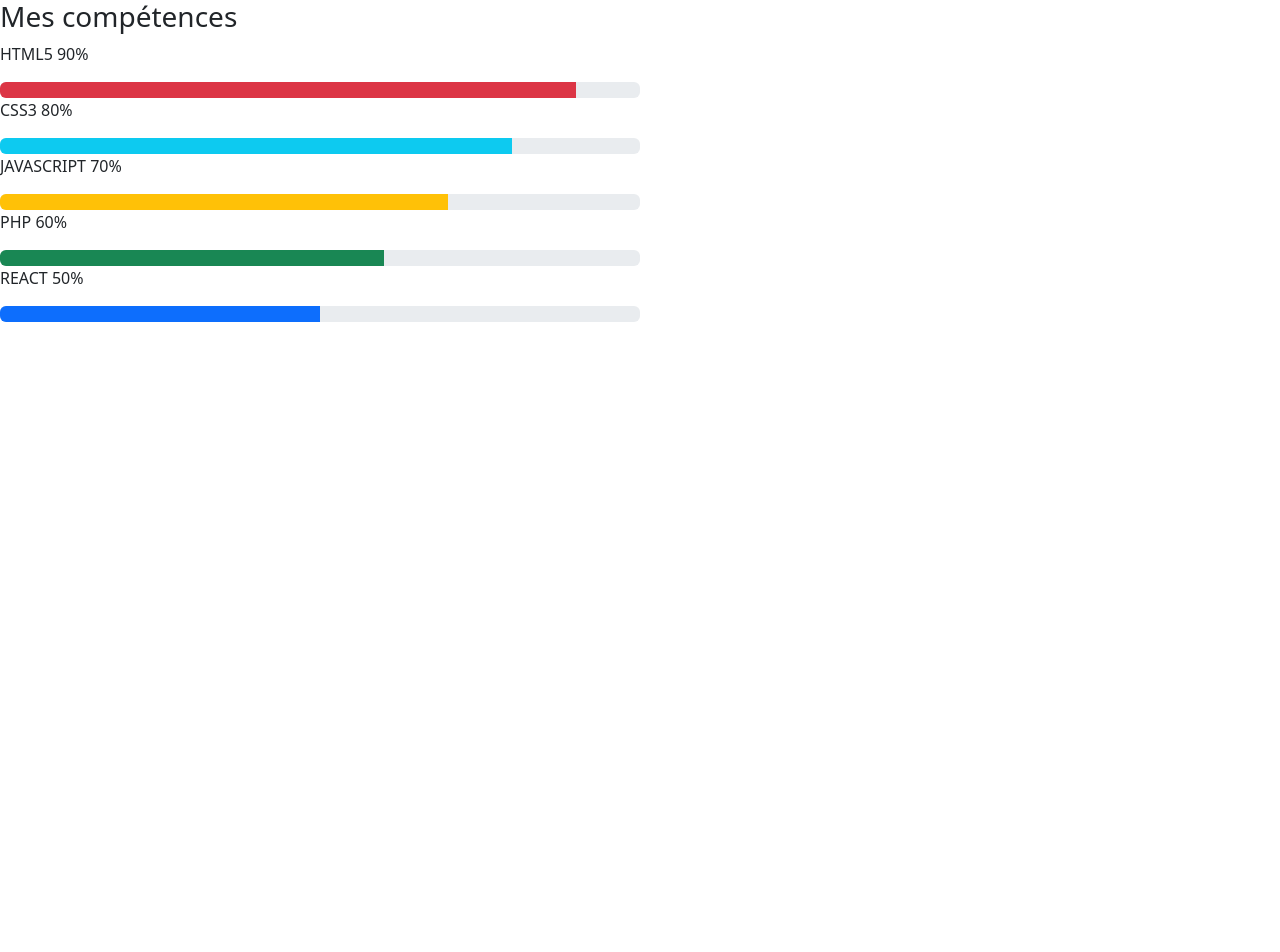
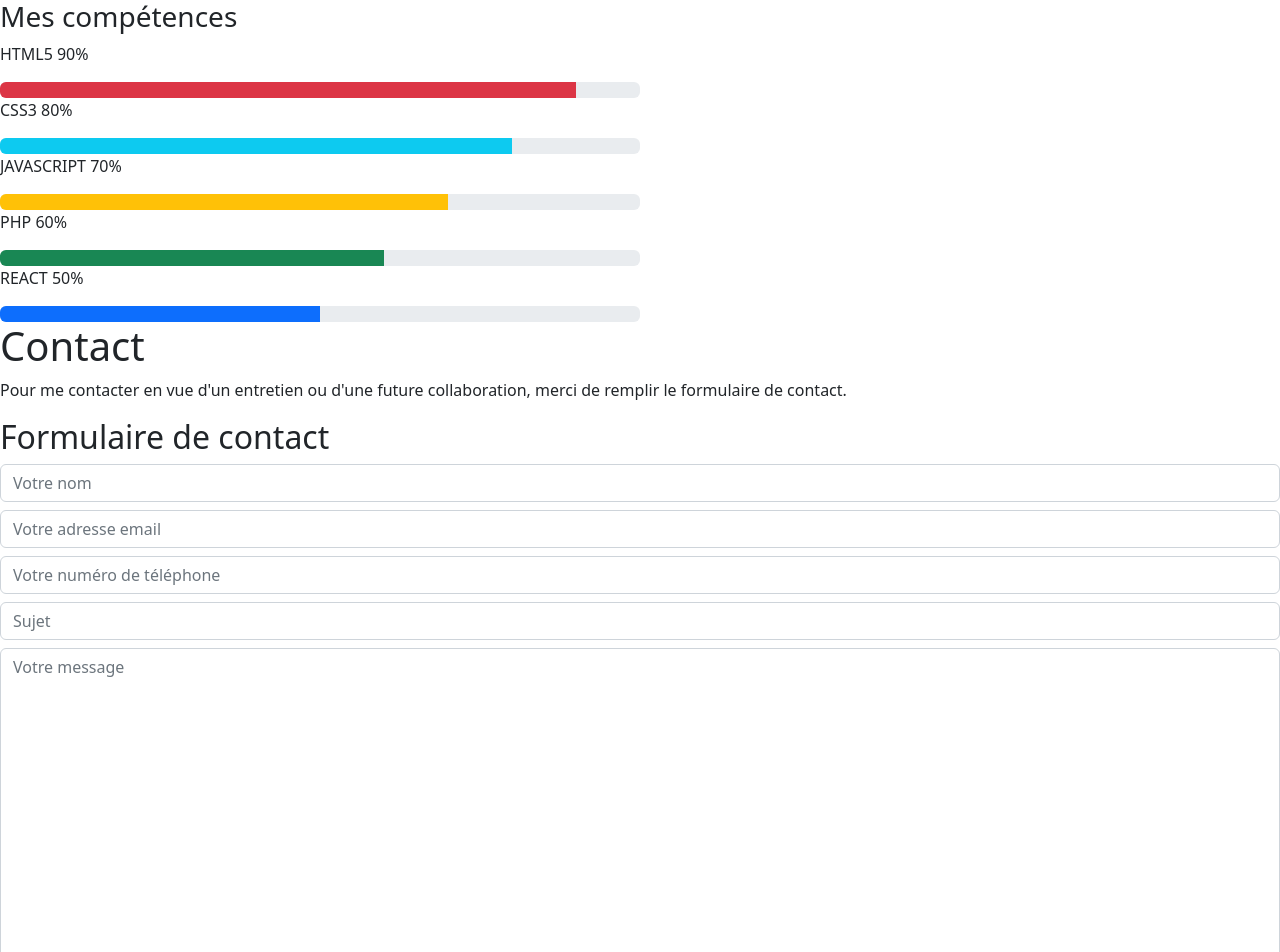
Before and after one commit to Laurinedbt/portfolio, a React (Create React App) app: page /contact in a window 1280 px wide. Shown: the top 952 px of the page. Before the commit the page ends 800 px from the top, so only its background shows below. Built offline with nearby package versions, Linux system fonts and the light colour scheme.

Commit message:
Add contact form

```diff
--- a/src/App.js
+++ b/src/App.js
@@ -11,6 +11,7 @@ function App() {
   return (
     <div className="App">
       <Home />
+      <Contact />
     </div>
   );
 }
--- a/src/pages/Contact.jsx
+++ b/src/pages/Contact.jsx
@@ -2,7 +2,37 @@
 const Contact = () => {
     return (
         <div>
+            <div>
+                <h1>Contact</h1>
+                <p>Pour me contacter en vue d'un entretien ou d'une future collaboration, merci de remplir le formulaire de contact.</p>
+            </div>
+            <section>
+                <h2>Formulaire de contact</h2>
+                    <form action="index.html" method="post">
+                        <div className="mb-2">
+                            <label for="nom" className="visually-hidden">Votre nom</label>
+                            <input type="text" className="form-control" id="nom" placeholder="Votre nom"/>
+                        </div>
+                        <div className="mb-2">
+                            <label for="email" className="visually-hidden">Votre adresse email</label>
+                            <input type="email" className="form-control" id="email" placeholder="Votre adresse email"/>
+                        </div>
+                        <div className="mb-2">
+                            <label for="phone" className="visually-hidden">Votre numéro de téléphone</label>
+                            <input type="tel" className="form-control" id="phone" placeholder="Votre numéro de téléphone"/>
+                        </div>
+                        <div className="mb-2">
+                            <label for="nom" className="visually-hidden">Sujet</label>
+                            <input type="text" className="form-control" id="" placeholder="Sujet"/>
+                        </div>
+                        <div className="mb-2">
+                            <label for="message" className="visually-hidden">Votre message</label>
+                            <textarea style={{ height: "500px"}} className="form-control" id="message" placeholder="Votre message" required></textarea>
+                        </div>
 
+                    </form>
+                <h2>Mes coordonnées</h2>
+            </section>
         </div>
     )
 }
```
